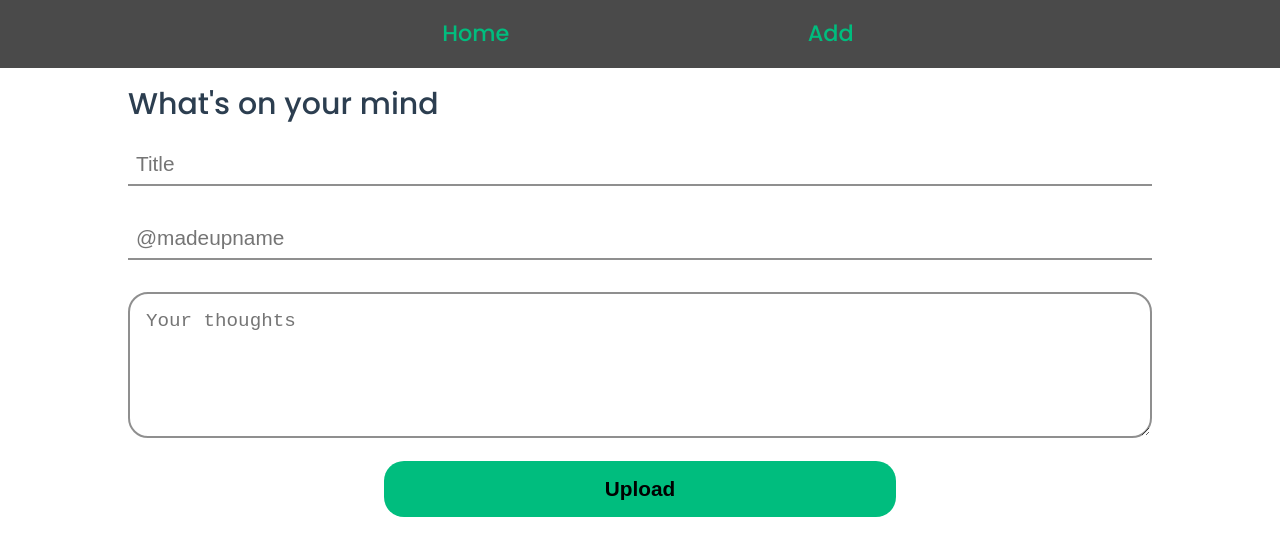
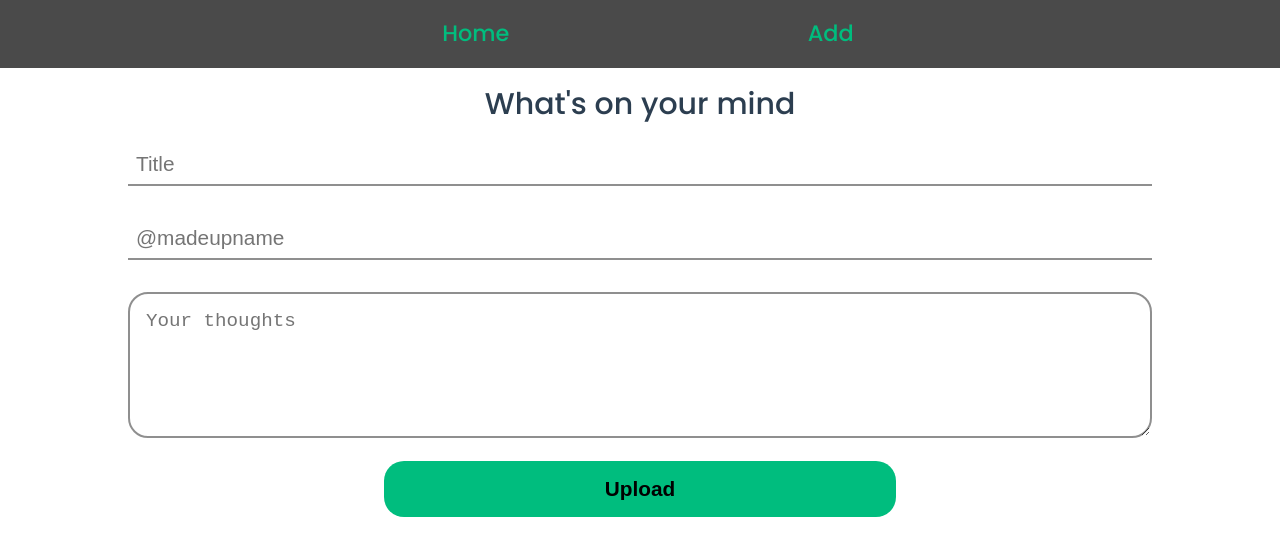
Before and after one commit to musaubrian/journal, a Vue app in the folder journal-vue/: page /entry in a window 1280 px wide. Shown: the top 556 px of the page. Built offline with nearby package versions, Linux system fonts and the light colour scheme; no server answers.

Commit message:
Chore: create an alert for when data is uploaded successfully

```diff
--- a/journal-vue/src/components/AddEntryForm.vue
+++ b/journal-vue/src/components/AddEntryForm.vue
@@ -11,10 +11,6 @@
                 <button type="submit">Upload</button>
             </div>
         </form>
-
-        <h2>{{title}}</h2>
-        <h2>{{author}}</h2>
-        <h2>{{thoughts}}</h2>
     </div>
 
 </template>
@@ -36,7 +32,7 @@ export default {
             .from('journal_entries')
             .insert({title: this.title, entry: this.thoughts, author_name: this.author})
             if (error === null) {
-                console.log("success")
+                alert("Data uploaded successfully")
             }
         }
     }
@@ -91,4 +87,7 @@ button {
     font-weight: 550;
     background-color: hsla(160, 100%, 37%, 1);
 }
+h1 {
+    text-align: center;
+}
 </style>
```
